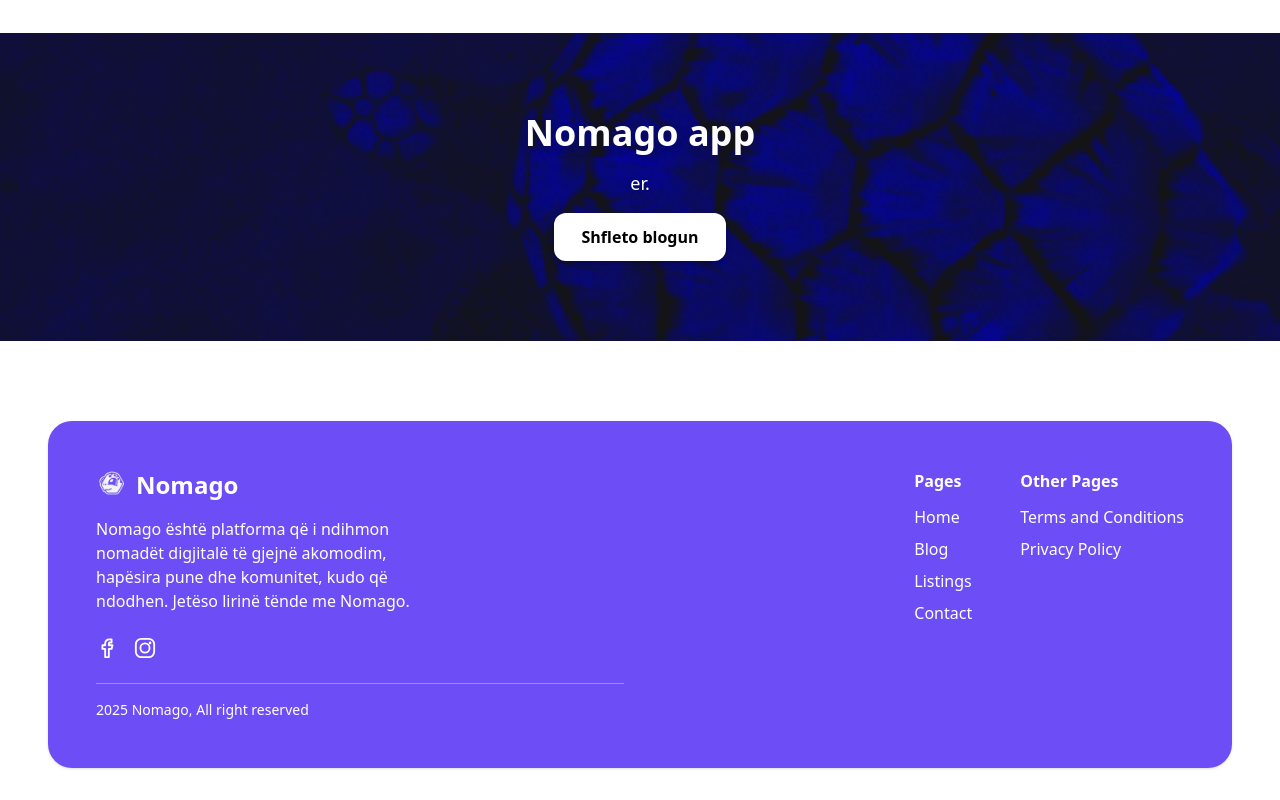
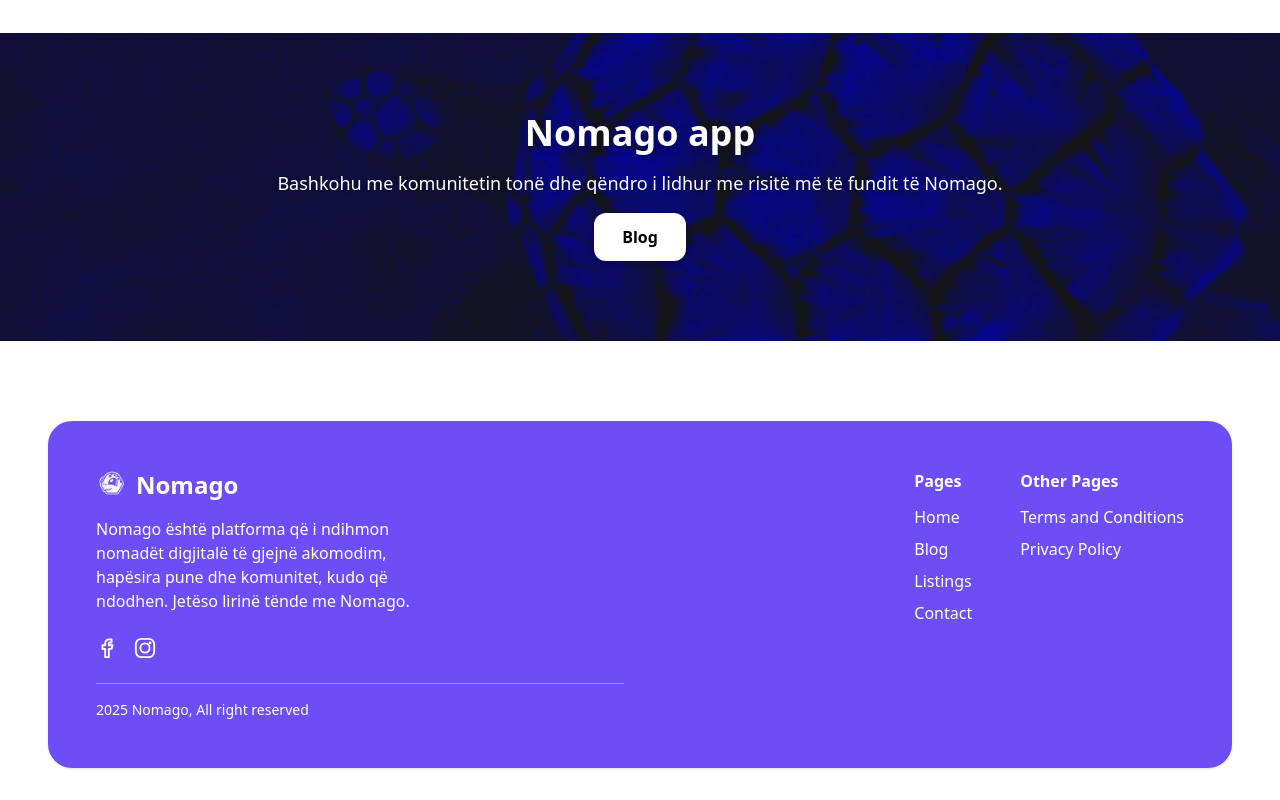
Before and after one commit to lazari03/nomago-web, a Next.js app: page / in a window 1280 px wide. Shown: the part 2623-3423 px from the top of the page. Built offline with nearby package versions, Linux system fonts and the light colour scheme; no server answers.

Commit message:
fix listings

```diff
--- a/src/components/ListingDetail.tsx
+++ b/src/components/ListingDetail.tsx
@@ -49,7 +49,7 @@ const ListingDetail: React.FC<ListingDetailProps> = ({ id, image, title, subtitl
   return (
     <div className="min-h-screen bg-white flex flex-col">
       <Navbar />
-  <div className="flex-1 max-w-3xl mx-auto py-10 px-4 w-full max-w-full overflow-x-hidden">
+      <div className="flex-1 max-w-3xl mx-auto py-10 px-4 w-full">
         <div className="mb-4">
           <Breadcrumb items={[
             { label: "Home", href: "/" },
--- a/src/components/NetworkSection.tsx
+++ b/src/components/NetworkSection.tsx
@@ -12,13 +12,13 @@ const NetworkSection = () => (
     <div className="w-full flex flex-col items-center justify-center text-center">
       <h3 className="text-3xl md:text-4xl font-extrabold mb-4 text-white drop-shadow-lg">Nomago app</h3>
       <p className="text-lg mb-4 text-white drop-shadow">
-        er.
+        Bashkohu me komunitetin tonë dhe qëndro i lidhur me risitë më të fundit të Nomago.
       </p>
       <Link href="/blog">
         <button
           className="px-7 py-3 rounded-xl font-semibold text-base shadow-md transition bg-white text-black hover:bg-gray-100"
         >
-          Shfleto blogun
+          Blog
         </button>
       </Link>
     </div>
```
